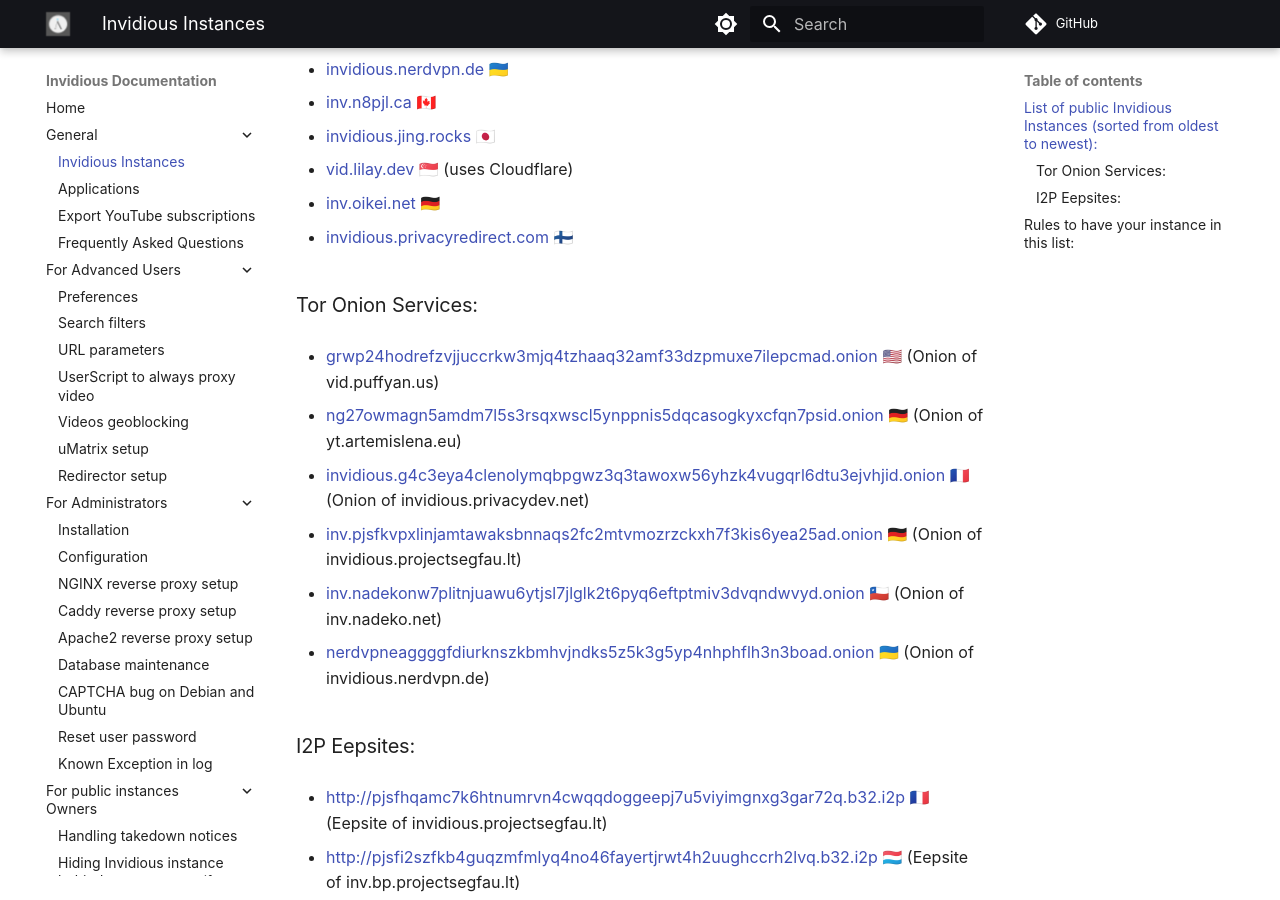
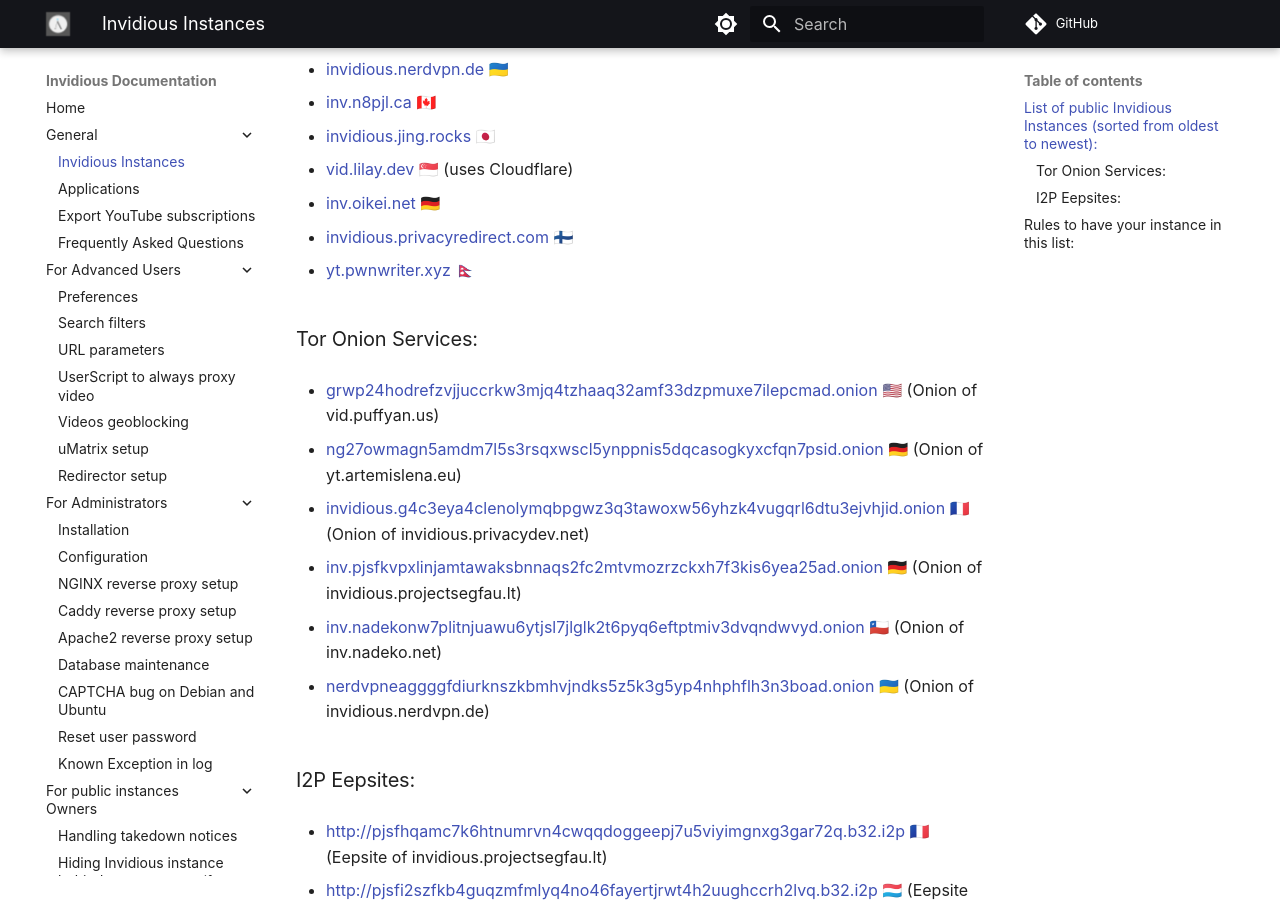
Before and after one commit to iv-org/documentation, an MkDocs documentation site: the page built from docs/instances.md, in a window 1280 px wide and 900 px high, scrolled down 1160 px. Built offline with MkDocs 1.6.1 and Material for MkDocs 9.7.7, drawn with Linux system fonts in a browser that asks for light colours; comment, search, counter and statistics services are not loaded.

Commit message:
chore(instances): added pwnwriter's inv instance.

```diff
--- a/docs/instances.md
+++ b/docs/instances.md
@@ -64,6 +64,8 @@
 
 * [invidious.privacyredirect.com](https://invidious.privacyredirect.com) 🇫🇮
 
+* [yt.pwnwriter.xyz](https://yt.pwnwriter.xyz) 🇳🇵
+
 ### Tor Onion Services:
 
 * [grwp24hodrefzvjjuccrkw3mjq4tzhaaq32amf33dzpmuxe7ilepcmad.onion](http://grwp24hodrefzvjjuccrkw3mjq4tzhaaq32amf33dzpmuxe7ilepcmad.onion) 🇺🇸 (Onion of vid.puffyan.us)
```
